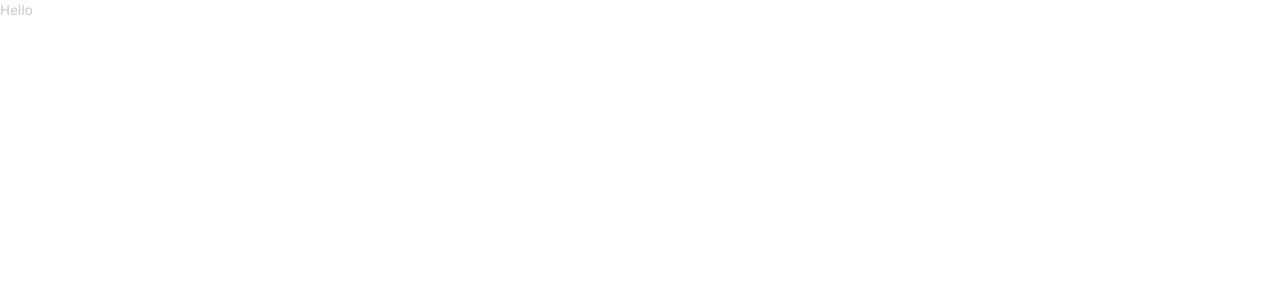
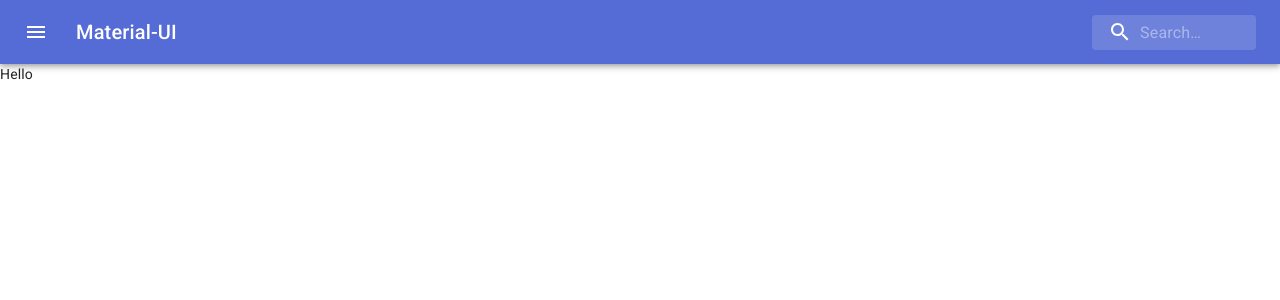
Before and after one commit to Sukhvsin2/fashionStyle, a Next.js app: page / in a window 1280 px wide. Shown: the top 300 px of the page. Built offline with nearby package versions, Linux system fonts and the light colour scheme.

Commit message:
next.config & header created

```diff
--- /dev/null
+++ b/components/header.js
@@ -0,0 +1,104 @@
+import React from 'react'
+import AppBar from '@material-ui/core/AppBar';
+import Toolbar from '@material-ui/core/Toolbar';
+import IconButton from '@material-ui/core/IconButton';
+import Typography from '@material-ui/core/Typography';
+import InputBase from '@material-ui/core/InputBase';
+import { fade, makeStyles } from '@material-ui/core/styles';
+import MenuIcon from '@material-ui/icons/Menu';
+import SearchIcon from '@material-ui/icons/Search';
+
+
+const useStyles = makeStyles((theme) => ({
+  root: {
+    flexGrow: 1,
+  },
+  menuButton: {
+    marginRight: theme.spacing(2),
+  },
+  title: {
+    flexGrow: 1,
+    display: 'none',
+    [theme.breakpoints.up('sm')]: {
+      display: 'block',
+    },
+  },
+  search: {
+    position: 'relative',
+    borderRadius: theme.shape.borderRadius,
+    backgroundColor: fade(theme.palette.common.white, 0.15),
+    '&:hover': {
+      backgroundColor: fade(theme.palette.common.white, 0.25),
+    },
+    marginLeft: 0,
+    width: '100%',
+    [theme.breakpoints.up('sm')]: {
+      marginLeft: theme.spacing(1),
+      width: 'auto',
+    },
+  },
+  searchIcon: {
+    padding: theme.spacing(0, 2),
+    height: '100%',
+    position: 'absolute',
+    pointerEvents: 'none',
+    display: 'flex',
+    alignItems: 'center',
+    justifyContent: 'center',
+  },
+  inputRoot: {
+    color: 'inherit',
+  },
+  inputInput: {
+    padding: theme.spacing(1, 1, 1, 0),
+    // vertical padding + font size from searchIcon
+    paddingLeft: `calc(1em + ${theme.spacing(4)}px)`,
+    transition: theme.transitions.create('width'),
+    width: '100%',
+    [theme.breakpoints.up('sm')]: {
+      width: '12ch',
+      '&:focus': {
+        width: '20ch',
+      },
+    },
+  },
+}));
+
+function header() {
+    const classes = useStyles();
+
+    return (
+        <nav>
+            <AppBar position="static">
+                <Toolbar>
+                <IconButton
+                    edge="start"
+                    className={classes.menuButton}
+                    color="inherit"
+                    aria-label="open drawer"
+                >
+                    <MenuIcon />
+                </IconButton>
+                <Typography className={classes.title} variant="h6" noWrap>
+                    Material-UI
+                </Typography>
+                <div className={classes.search}>
+                    <div className={classes.searchIcon}>
+                    <SearchIcon />
+                    </div>
+                    <InputBase
+                    placeholder="Search…"
+                    classes={{
+                        root: classes.inputRoot,
+                        input: classes.inputInput,
+                    }}
+                    inputProps={{ 'aria-label': 'search' }}
+                    />
+                </div>
+                </Toolbar>
+            </AppBar>
+        </nav>
+    )
+}
+
+export default header
--- /dev/null
+++ b/next.config.js
@@ -0,0 +1,5 @@
+module.exports = {
+  future: {
+    webpack5: true,
+  },
+}
--- a/pages/index.js
+++ b/pages/index.js
@@ -1,4 +1,5 @@
 import { makeStyles } from "@material-ui/core/styles"
+import Header from "../components/header"
 
 const useStyles = makeStyles((theme) => ({
   example: {
@@ -9,8 +10,11 @@
 export default function Home() {
   const classes = useStyles();
   return (
-    <div className={classes.example}>
-      Hello
-    </div>
+    <>
+      <Header/>
+      <div>
+        Hello
+      </div>
+    </>
   )
 }
```
